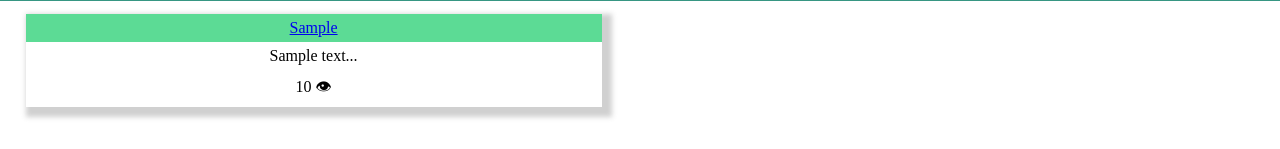
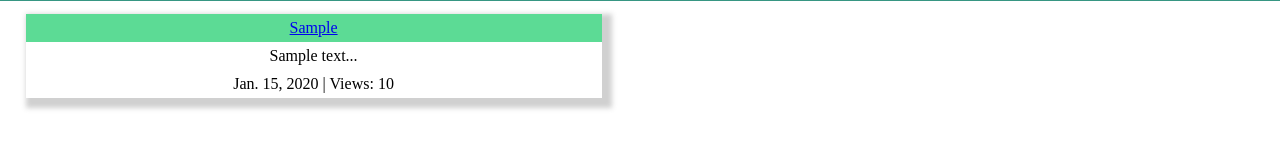
Before and after one commit to KamilRizatdinov/django_blog, a Django app: page /blog/ in a window 1280 px wide. Shown: the part 651-800 px from the top of the page. Run offline with Django 3.2, Linux system fonts and the light colour scheme; tables that the repository leaves empty hold one stand-in row (values such as "Sample post").

Commit message:
Add publication date

```diff
--- a/templates/blog/index.html
+++ b/templates/blog/index.html
@@ -32,7 +32,7 @@
                         <p>{{ post.text }}</p>
                     </div>
                     <div class="views-holder">
-                        <p>{{ post.views }} 👁</p>
+                        <p>{{ post.publication_date }} | Views: {{ post.views }}</p>
                     </div>
                 </li>
             {% endfor %}
```
